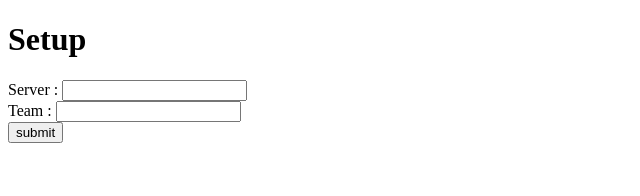
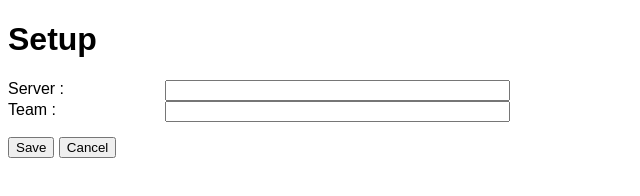
Before and after one commit to SebastienTemprado/concourse-tray, an Electron app: page setup.html in a window 800 px wide. Shown: the whole page, without its empty margins (0-640 px from the left). Drawn offline with Linux system fonts and the light colour scheme; no server answers.

Commit message:
css setup form

```diff
--- /dev/null
+++ b/main.css
@@ -0,0 +1,31 @@
+* {
+    font-family: Arial, Helvetica, sans-serif;
+}
+
+.setup-form {
+    margin-top: 15px;
+}
+
+.row {
+    display: flex;
+}
+
+.col1 {
+    width: 20%;
+}
+
+.col2 {
+    width: 50%;
+}
+
+.label {
+
+}
+
+.value {
+
+}
+
+.actions {
+    margin-top: 15px;
+}
--- a/main.js
+++ b/main.js
@@ -73,8 +73,8 @@ app.on('ready', () => {
 
 function createSetupWindow() {
     const win = new BrowserWindow({
-        width: 800,
-        height: 600,
+        width: 650,
+        height: 300,
         webPreferences: {
             nodeIntegration: true
         }
--- a/setup.html
+++ b/setup.html
@@ -6,11 +6,34 @@
     <!-- https://electronjs.org/docs/tutorial/security#csp-meta-tag -->
     <meta http-equiv="Content-Security-Policy" content="script-src 'self' 'unsafe-inline';" />
     <script type="text/javascript" src="setup.js"></script>
+    <link href="main.css" rel="stylesheet">
   </head>
   <body onload="initSetup();">
     <h1>Setup</h1>
-      Server : <input id="host" type="text"/><br/>
-      Team : <input id="team" type="text"/><br/>
-      <input type="button" value="submit" onclick="submitSetup()"/><br/>
+    <div class="setup-form">
+
+      <div class="row">
+        <div class="col1">
+          <span class="label">Server : </span>
+        </div>
+        <div class="col2">
+          <span class="value"><input id="host" type="text" size="40"/></span>
+        </div>
+      </div>
+
+      <div class="row">
+        <div class="col1">
+          <span class="label">Team : </span>
+        </div>
+        <div class="col2">
+          <span class="value"><input id="team" type="text" size="40"/></span>
+        </div>
+      </div>
+
+      <div class="actions">
+        <input type="button" value="Save" onclick="submitSetup()"/>
+        <input type="button" value="Cancel" onclick="closeSetup()"/>
+      </div>
+    </div>
   </body>
 </html>
--- a/setup.js
+++ b/setup.js
@@ -15,3 +15,7 @@ function submitSetup() {
     ipcRenderer.send('submit-setup', setupForm);
     this.close();
 };
+
+function closeSetup() {
+    this.close();
+};
```
